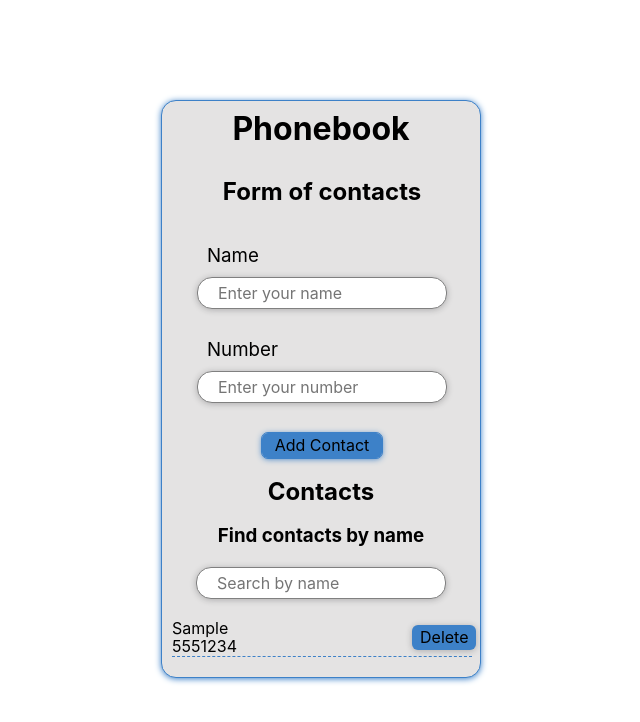
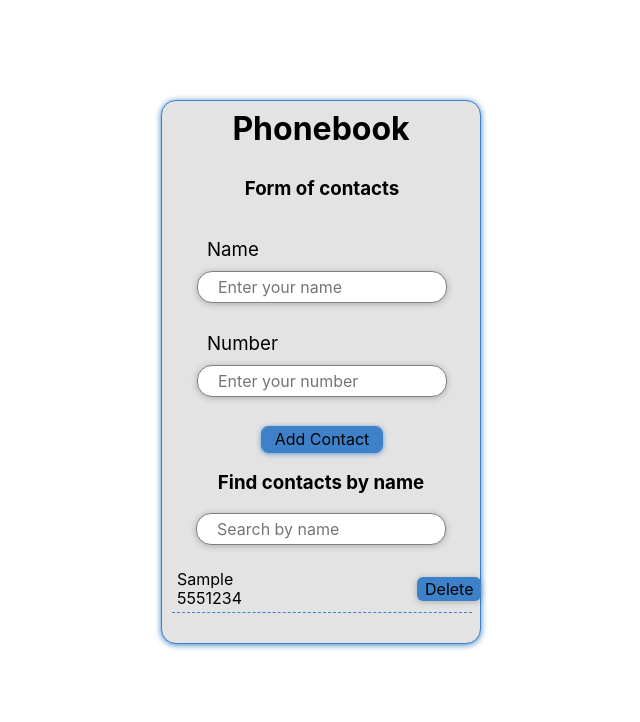
Before and after one commit to Pugli87/goit-react-hw-03-phonebook, a React (Create React App) app: page / in a window 1280 px wide. Both pictures are taken after typing "Sample", "5551234" into the empty fields and a click on the button "Add Contact". Shown: the top 722 px of the page, without its empty margins (319-959 px from the left). Built offline with nearby package versions, Linux system fonts and the light colour scheme.

Commit message:
padding li

```diff
--- a/src/components/App.jsx
+++ b/src/components/App.jsx
@@ -6,7 +6,6 @@ import {
   Container,
   Title,
   Heading2,
-  Text,
 } from './phoneBook/stylesComponents/App.styled';
 import PropTypes from 'prop-types';
 
@@ -71,8 +70,7 @@ class App extends Component {
 
         {contacts.length > 0 && (
           <>
-            <Heading2>contacts</Heading2>
-            <Text>find contacts by name</Text>
+            <Heading2>find contacts by name</Heading2>
             <Filter filter={filter} setFilter={this.setFilter} />
           </>
         )}
--- a/src/components/phoneBook/stylesComponents/App.styled.jsx
+++ b/src/components/phoneBook/stylesComponents/App.styled.jsx
@@ -18,16 +18,9 @@ export const Title = styled.h1`
   text-transform: capitalize;
 `;
 
-export const Heading2 = styled.h2`
+export const Heading2 = styled.h3`
   display: block;
   margin: 20px auto;
-  text-transform: capitalize;
-`;
-
-export const Text = styled.h3`
-  margin: 0 auto;
-  margin-bottom: 20px;
-
   &::first-letter {
     text-transform: uppercase;
   }
--- a/src/components/phoneBook/stylesComponents/ContactForm.styled.jsx
+++ b/src/components/phoneBook/stylesComponents/ContactForm.styled.jsx
@@ -52,6 +52,15 @@ export const Button = styled.button`
   }
 `;
 
+export const SubTitle = styled.h3`
+  text-align: center;
+  margin-bottom: 40px;
+
+  &::first-letter {
+    text-transform: uppercase;
+  }
+`;
+
 export const Text = styled.h3`
   margin: 0 auto;
   font-weight: 400;
@@ -59,12 +68,3 @@ export const Text = styled.h3`
   margin-bottom: 10px;
   text-transform: capitalize;
 `;
-
-export const SubTitle = styled.h2`
-  text-align: center;
-  margin-bottom: 40px;
-
-  &::first-letter {
-    text-transform: uppercase;
-  }
-`;
--- a/src/components/phoneBook/stylesComponents/ContactList.styled.jsx
+++ b/src/components/phoneBook/stylesComponents/ContactList.styled.jsx
@@ -8,9 +8,12 @@ export const ContInfo = styled.div`
 export const ContactItems = styled.li`
   display: flex;
   align-items: center;
-  margin-bottom: 10px;
+  padding: 5px;
   justify-content: space-around;
   border-bottom: 1px dashed rgb(61, 129, 200);
+  &:last-child {
+    margin-bottom: 20px;
+  }
 `;
 
 export const ContactName = styled.span`
```
